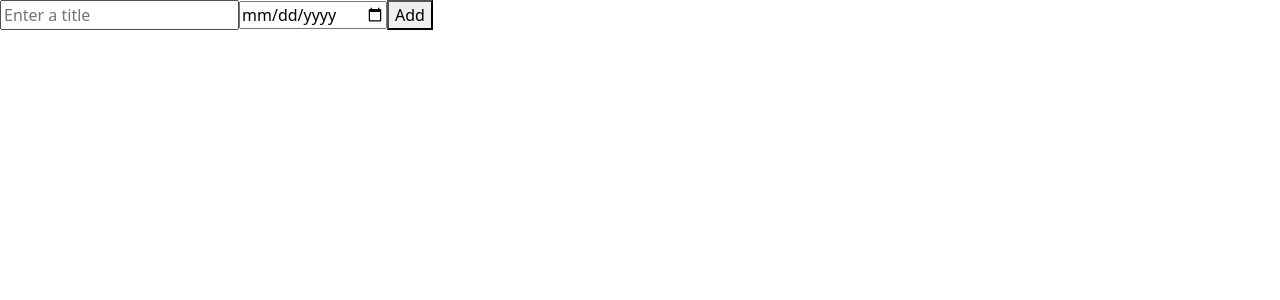
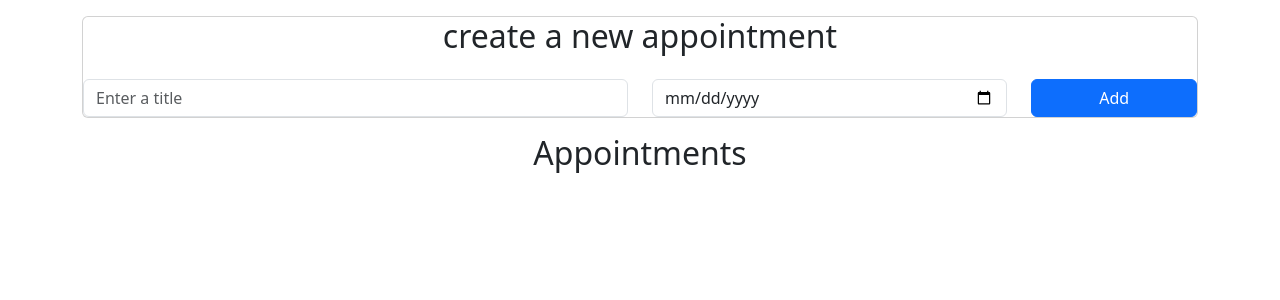
Before and after one commit to sahuji90/appointment-app, an Angular app: page / in a window 1280 px wide. Shown: the top 300 px of the page. Built offline with nearby package versions, Linux system fonts and the light colour scheme.

Commit message:
added styling

```diff
--- a/src/app/appointment-list/appointment-list.component.html
+++ b/src/app/appointment-list/appointment-list.component.html
@@ -1,11 +1,27 @@
-<div>
-    <input type="text" placeholder="Enter a title" [(ngModel)]="newAppointmentTitle">
-    <input type="date" placeholder="Enter a date" [(ngModel)]="newAppointmentDate">
-    <button (click)="addAppointment()">Add</button>
+<div class="container">
+    <div class="card mt-3">
+		<div class="row">
+		<div class="col">
+			<h2 class="text-center">create a new appointment</h2>
+		</div>
+		</div>
+		<div class="row mt-3">
+			<div class="col-md-6">
+                <input class="form-control" type="text" placeholder="Enter a title" [(ngModel)]="newAppointmentTitle">
+			</div>
+			<div class="col-md-4">
+                <input class="form-control" type="date" placeholder="Enter a date" [(ngModel)]="newAppointmentDate">
+			</div>
+			<div class="col-md-2">
+                <button class="btn btn-primary w-100" (click)="addAppointment()">Add</button>
+			</div>
+		</div>
+	</div>
+    <h2 class="text-center mt-3">Appointments</h2>
+    <ul class="list-group mt-3">
+        <li *ngFor="let appointment of appointments; index as i" class="list-group-item d-flex justify-content-between align-items-center">
+            {{appointment.title}} - {{appointment.date | date: 'dd.MM.yyyy'}}
+            <button class="btn btn-danger" (click)="deleteAppointment(i)">Delete</button>
+        </li>
+    </ul>
 </div>
-<ul>
-    <li *ngFor="let appointment of appointments; index as i">
-        {{appointment.title}} - {{appointment.date | date: 'dd.MM.yyyy'}}
-        <button (click)="deleteAppointment(i)">Delete</button>
-    </li>
-</ul>
```
